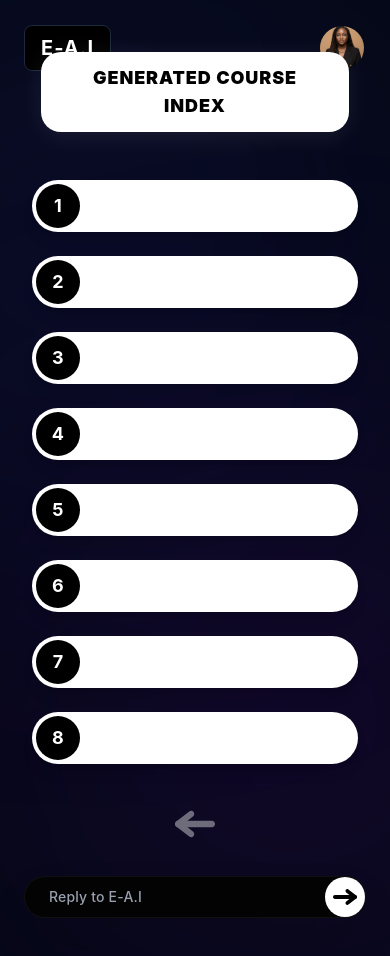
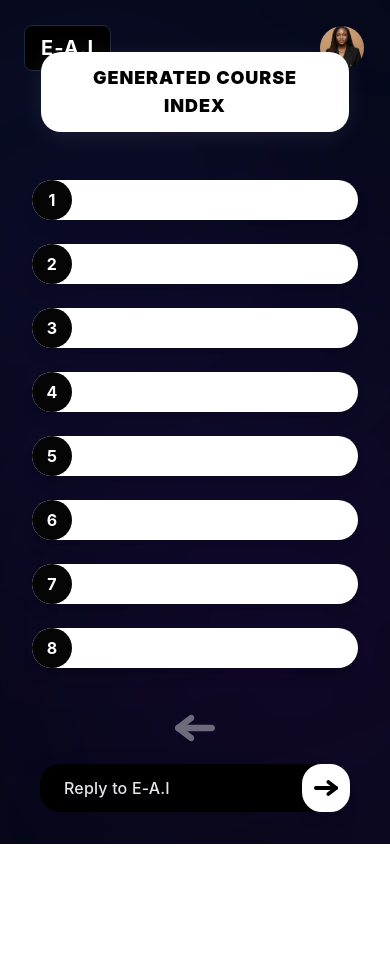
Before and after one commit to Phawaaaz/Etech, a React (Vite) app: page /course-index in a window 390 px wide. After the commit the page ends 844 px from the top, so only its background shows below. Built offline with nearby package versions, Linux system fonts and the light colour scheme.

Commit message:
Modify ChatInputFooter: Update layout and styles for improved responsiveness and usability

```diff
--- a/src/components/ChatInputFooter.jsx
+++ b/src/components/ChatInputFooter.jsx
@@ -2,15 +2,22 @@ import blackArrowIcon from "../assets/black-arrow.svg";
 
 export default function ChatInputFooter() {
   return (
-    <footer className="w-full max-w-2xl mt-8 mb-4 relative z-10">
-      <div className="relative flex items-center w-full bg-[#030303] rounded-full pl-6 shadow-2xl border border-white/5">
-        <input
-          type="text"
-          placeholder="Reply to E-A.I"
-          className="flex-1 bg-transparent text-gray-300 placeholder-gray-400 outline-none py-2 md:py-3 text-sm md:text-base font-medium"
-        />
-        <button className="w-10 h-10 md:w-11 md:h-11 bg-white flex items-center justify-center rounded-[2.5rem] hover:bg-gray-400 transition-colors shrink-0 ml-4 cursor-pointer group">
-          <img src={blackArrowIcon} alt="Enter" className="w-6 h-6" />
+    <footer className="w-full max-w-2xl mt-4 mb-2 relative z-10 shrink-0 px-4 md:px-0">
+      <div className="relative flex items-center w-full h-12 md:h-14">
+        <div className="flex-1 bg-black h-full rounded-l-[1.25rem] flex items-center pl-6 md:pl-8 pr-8 shadow-2xl">
+          <input
+            type="text"
+            placeholder="Reply to E-A.I"
+            className="w-full bg-transparent text-white placeholder-gray-200 outline-none text-base md:text-lg font-medium"
+          />
+        </div>
+
+        <button className="w-12 h-12 md:w-14 md:h-14 bg-white rounded-[1.25rem] flex items-center justify-center text-black hover:bg-gray-200 transition-colors shrink-0 -ml-6 md:-ml-7 relative z-10 shadow-lg group border-2 border-white cursor-pointer">
+          <img
+            src={blackArrowIcon}
+            alt="Enter"
+            className="w-6 h-6 md:w-7 md:h-7 transform group-hover:translate-x-1 transition-transform"
+          />
         </button>
       </div>
     </footer>
--- a/src/components/CourseListItem.jsx
+++ b/src/components/CourseListItem.jsx
@@ -1,7 +1,7 @@
 export default function CourseListItem({ number }) {
   return (
-    <div className="bg-white h-[3.25rem] md:h-[3.75rem] rounded-full flex items-center p-1 w-full shadow-lg cursor-pointer hover:bg-gray-50 transition-colors">
-      <div className="w-[2.75rem] h-[2.75rem] md:w-[3.25rem] md:h-[3.25rem] bg-black text-white rounded-full flex items-center justify-center font-bold text-lg shrink-0">
+    <div className="bg-white h-10 md:h-12 rounded-[1.25rem] flex items-center w-full shadow-lg cursor-pointer hover:bg-gray-50 transition-colors">
+      <div className="w-10 h-10 md:w-12 md:h-12 bg-[#050505] text-white rounded-[1.25rem] flex items-center justify-center font-bold text-base md:text-lg shrink-0">
         {number}
       </div>
     </div>
```
